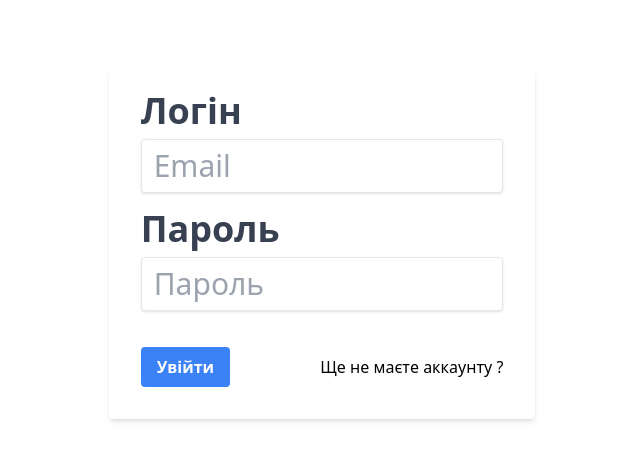
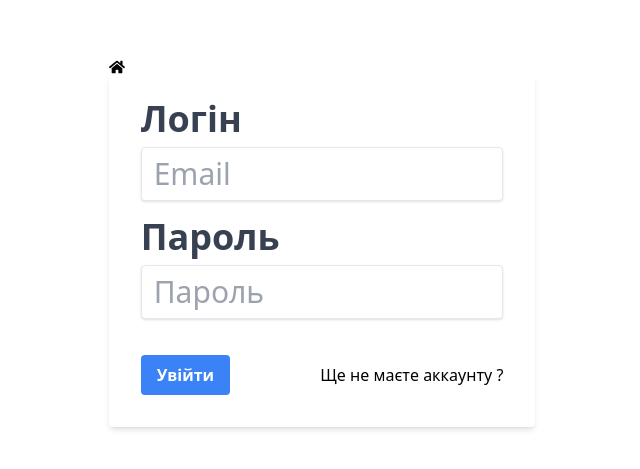
Before and after one commit to VicDanilevska/diplom, a React (Create React App) app: page /login in a window 1280 px wide. Shown: the part 157-626 px from the top of the page, without its empty margins (318-958 px from the left). Built offline with nearby package versions, Linux system fonts and the light colour scheme; no server answers; the HTML template or start-up script is replaced by a standard one.

Commit message:
Додано навігаційні посилання на головну , або у аккаунт , якщо авторизований користувач

```diff
--- a/src/pages/LogIn.js
+++ b/src/pages/LogIn.js
@@ -8,6 +8,7 @@ import {auth} from '../firebase';
 import Modal from '../components/Modal';
 import {AnimatePresence} from "framer-motion";
 import {useNavigate} from "react-router-dom";
+import {FaHome, FaUser} from "react-icons/fa";
 
 const LogIn = () => {
 
@@ -46,6 +47,18 @@ const LogIn = () => {
             </AnimatePresence>
 
             <div className={'w-2/6'}>
+
+                <div>
+                    <Link to={`/list`} className={''}>
+                        <FaHome className={''}></FaHome>
+                    </Link>
+                    {user
+                        &&
+                    <Link to={`/users/${user.uid}`} className={''}>
+                        <FaUser className={''}></FaUser>
+                    </Link>}
+                </div>
+
                 <form className={'bg-white shadow-md rounded px-8 pt-6 pb-8'}>
                     <div className={'mb-4'}>
                         <motion.label
```
